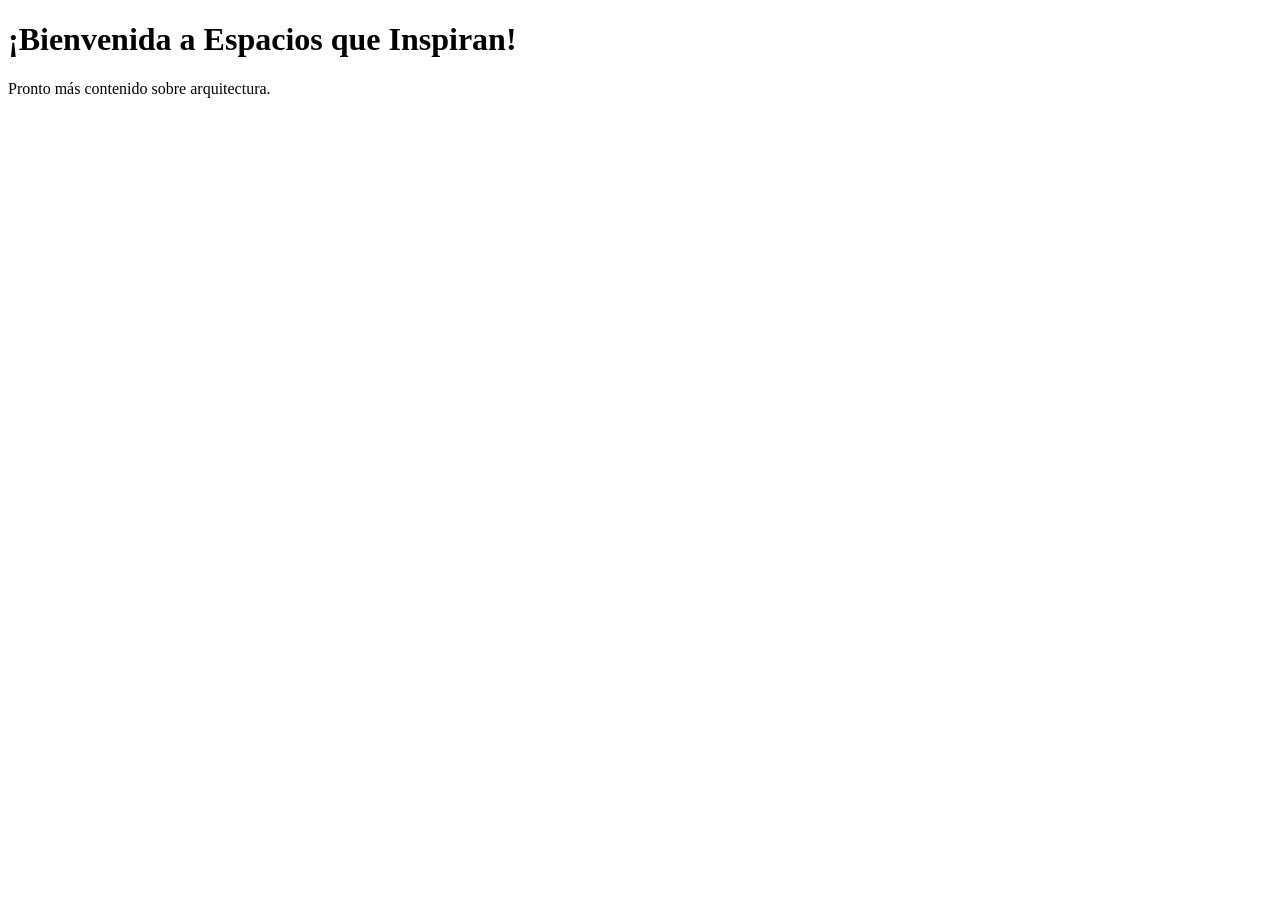
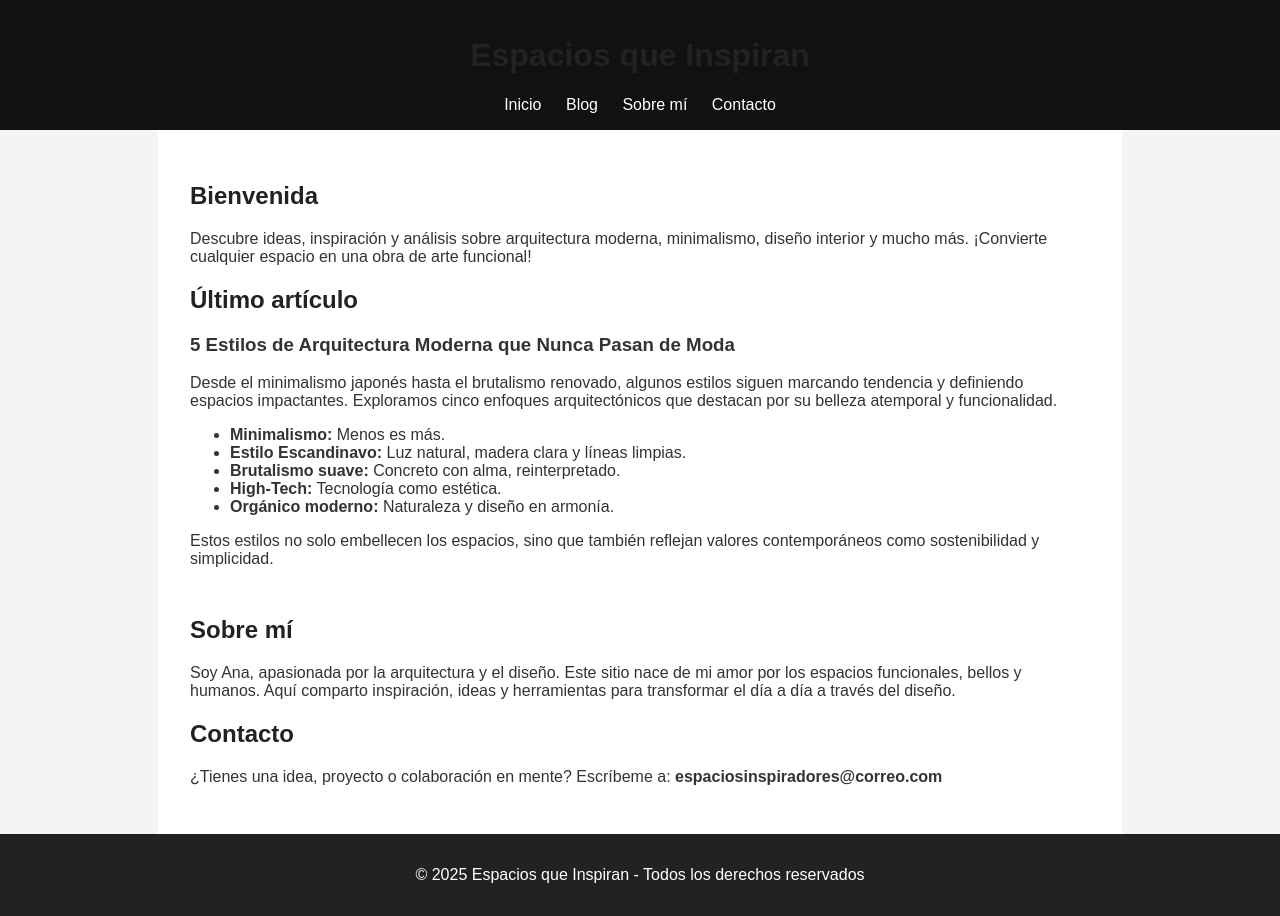
Before and after one commit to jaimeferragut/Espacios-Que-Inspiran-, a plain HTML site: page index.html in a window 1280 px wide. Before the commit the page ends 800 px from the top, so only its background shows below. Drawn offline with Linux system fonts and the light colour scheme.

Commit message:
Add files via upload

```diff
--- a/index.html
+++ b/index.html
@@ -1,5 +1,66 @@
+
 <!DOCTYPE html>
 <html lang="es">
-<head><meta charset="UTF-8"><title>Espacios que Inspiran</title></head>
-<body><h1>¡Bienvenida a Espacios que Inspiran!</h1><p>Pronto más contenido sobre arquitectura.</p></body>
+<head>
+  <meta charset="UTF-8">
+  <meta name="viewport" content="width=device-width, initial-scale=1.0">
+  <meta name="description" content="Arquitectura moderna, diseño de interiores y estilo de vida creativo">
+  <title>Espacios que Inspiran</title>
+  <style>
+    body { font-family: Arial, sans-serif; margin: 0; padding: 0; background: #f4f4f4; color: #333; }
+    header { background: #111; color: #fff; padding: 1em; text-align: center; }
+    nav a { margin: 0 10px; color: #fff; text-decoration: none; }
+    main { padding: 2em; max-width: 900px; margin: auto; background: #fff; }
+    article { margin-bottom: 3em; }
+    h1, h2 { color: #222; }
+    footer { text-align: center; padding: 1em; background: #222; color: #fff; }
+  </style>
+</head>
+<body>
+  <header>
+    <h1>Espacios que Inspiran</h1>
+    <nav>
+      <a href="#inicio">Inicio</a>
+      <a href="#blog">Blog</a>
+      <a href="#sobre-mi">Sobre mí</a>
+      <a href="#contacto">Contacto</a>
+    </nav>
+  </header>
+  <main>
+    <section id="inicio">
+      <h2>Bienvenida</h2>
+      <p>Descubre ideas, inspiración y análisis sobre arquitectura moderna, minimalismo, diseño interior y mucho más. ¡Convierte cualquier espacio en una obra de arte funcional!</p>
+    </section>
+
+    <section id="blog">
+      <h2>Último artículo</h2>
+      <article>
+        <h3>5 Estilos de Arquitectura Moderna que Nunca Pasan de Moda</h3>
+        <p>Desde el minimalismo japonés hasta el brutalismo renovado, algunos estilos siguen marcando tendencia y definiendo espacios impactantes. Exploramos cinco enfoques arquitectónicos que destacan por su belleza atemporal y funcionalidad.</p>
+        <ul>
+          <li><strong>Minimalismo:</strong> Menos es más.</li>
+          <li><strong>Estilo Escandinavo:</strong> Luz natural, madera clara y líneas limpias.</li>
+          <li><strong>Brutalismo suave:</strong> Concreto con alma, reinterpretado.</li>
+          <li><strong>High-Tech:</strong> Tecnología como estética.</li>
+          <li><strong>Orgánico moderno:</strong> Naturaleza y diseño en armonía.</li>
+        </ul>
+        <p>Estos estilos no solo embellecen los espacios, sino que también reflejan valores contemporáneos como sostenibilidad y simplicidad.</p>
+      </article>
+    </section>
+
+    <section id="sobre-mi">
+      <h2>Sobre mí</h2>
+      <p>Soy Ana, apasionada por la arquitectura y el diseño. Este sitio nace de mi amor por los espacios funcionales, bellos y humanos. Aquí comparto inspiración, ideas y herramientas para transformar el día a día a través del diseño.</p>
+    </section>
+
+    <section id="contacto">
+      <h2>Contacto</h2>
+      <p>¿Tienes una idea, proyecto o colaboración en mente? Escríbeme a: <strong>espaciosinspiradores@correo.com</strong></p>
+    </section>
+  </main>
+
+  <footer>
+    <p>&copy; 2025 Espacios que Inspiran - Todos los derechos reservados</p>
+  </footer>
+</body>
 </html>
```
